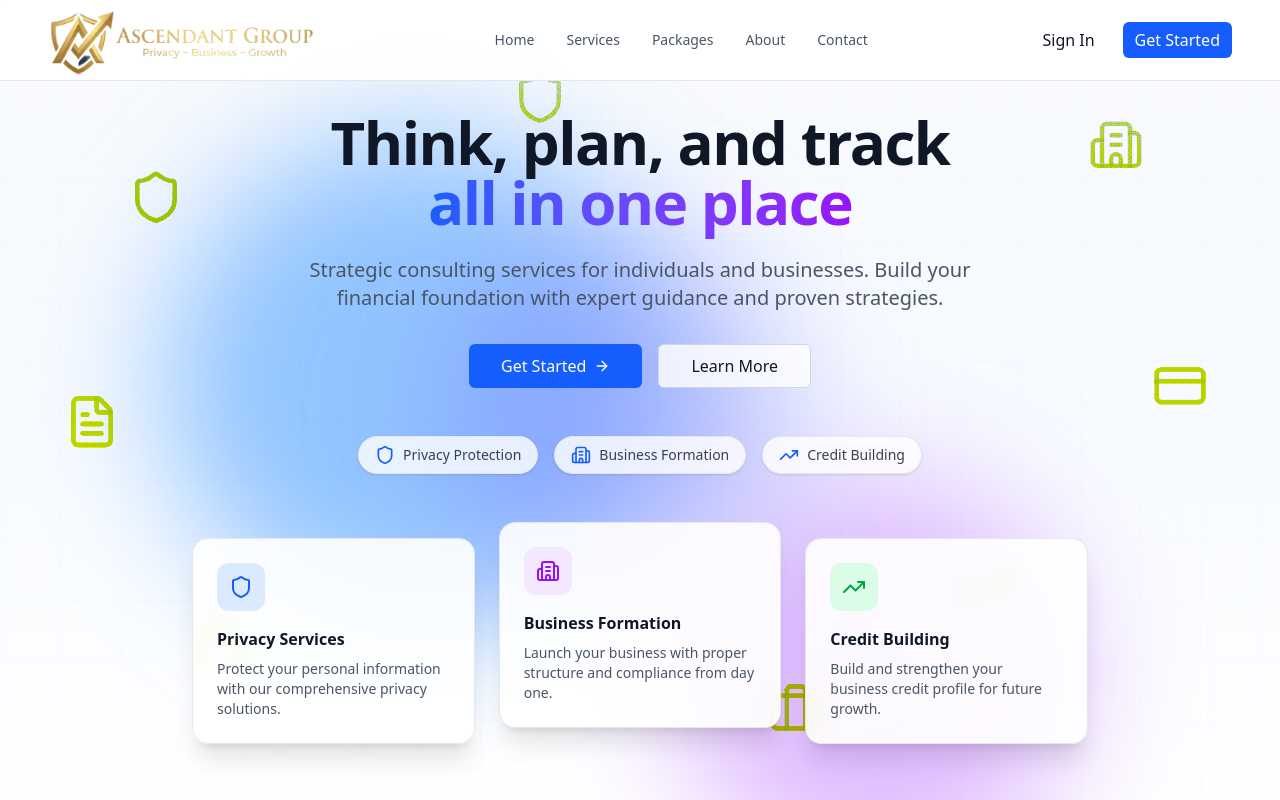
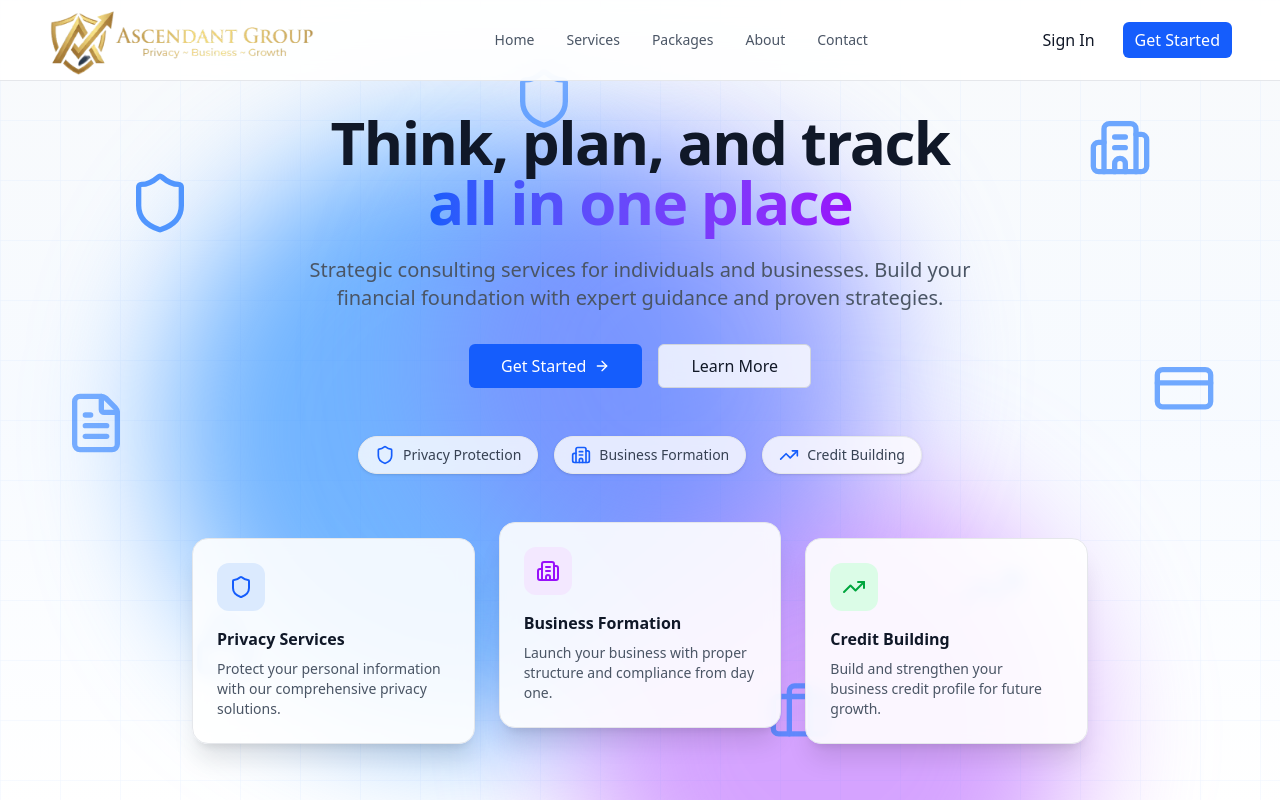
Before and after one commit to AiMagic5000/theascensionco, a Next.js app: page / in a window 1280 px wide. Shown: the top 800 px of the page. Built offline with nearby package versions, Linux system fonts and the light colour scheme.

Commit message:
feat: significantly increase animated background prominence
- Gradient orbs: 65-80% opacity, 450-600px size
- Floating icons: 60-85% opacity, w-12/w-16 size, full blue-500 color
- Grid pattern: 8% opacity
- Larger movement range (15px)

```diff
--- a/src/components/landing/hero.tsx
+++ b/src/components/landing/hero.tsx
@@ -28,7 +28,7 @@ function AnimatedBackground() {
     <div className="absolute inset-0 overflow-hidden pointer-events-none">
       {/* Animated gradient orbs */}
       <motion.div
-        className="absolute w-[500px] h-[500px] bg-blue-400/60 rounded-full blur-3xl"
+        className="absolute w-[600px] h-[600px] bg-blue-400/80 rounded-full blur-3xl"
         initial={{ x: 0, y: 0 }}
         animate={{
           x: [0, 100, 50, 0],
@@ -42,7 +42,7 @@ function AnimatedBackground() {
         style={{ top: "10%", left: "5%" }}
       />
       <motion.div
-        className="absolute w-[400px] h-[400px] bg-purple-400/50 rounded-full blur-3xl"
+        className="absolute w-[500px] h-[500px] bg-purple-400/70 rounded-full blur-3xl"
         initial={{ x: 0, y: 0 }}
         animate={{
           x: [0, -80, -40, 0],
@@ -56,7 +56,7 @@ function AnimatedBackground() {
         style={{ top: "50%", right: "10%" }}
       />
       <motion.div
-        className="absolute w-[350px] h-[350px] bg-indigo-400/45 rounded-full blur-3xl"
+        className="absolute w-[450px] h-[450px] bg-indigo-400/65 rounded-full blur-3xl"
         initial={{ x: 0, y: 0 }}
         animate={{
           x: [0, 60, -30, 0],
@@ -76,10 +76,10 @@ function AnimatedBackground() {
           key={index}
           className="absolute"
           style={{ left: item.x, top: item.y }}
-          initial={{ y: 0, opacity: 0.4 }}
+          initial={{ y: 0, opacity: 0.6 }}
           animate={{
-            y: [-12, 12, -12],
-            opacity: [0.4, 0.6, 0.4],
+            y: [-15, 15, -15],
+            opacity: [0.6, 0.85, 0.6],
           }}
           transition={{
             duration: item.duration,
@@ -88,13 +88,13 @@ function AnimatedBackground() {
             ease: "easeInOut",
           }}
         >
-          <item.Icon className="w-10 h-10 md:w-14 md:h-14 text-blue-500/70" />
+          <item.Icon className="w-12 h-12 md:w-16 md:h-16 text-blue-500" />
         </motion.div>
       ))}
 
       {/* Grid pattern */}
       <div
-        className="absolute inset-0 opacity-[0.04]"
+        className="absolute inset-0 opacity-[0.08]"
         style={{
           backgroundImage: `
             linear-gradient(rgba(59, 130, 246, 0.5) 1px, transparent 1px),
```
